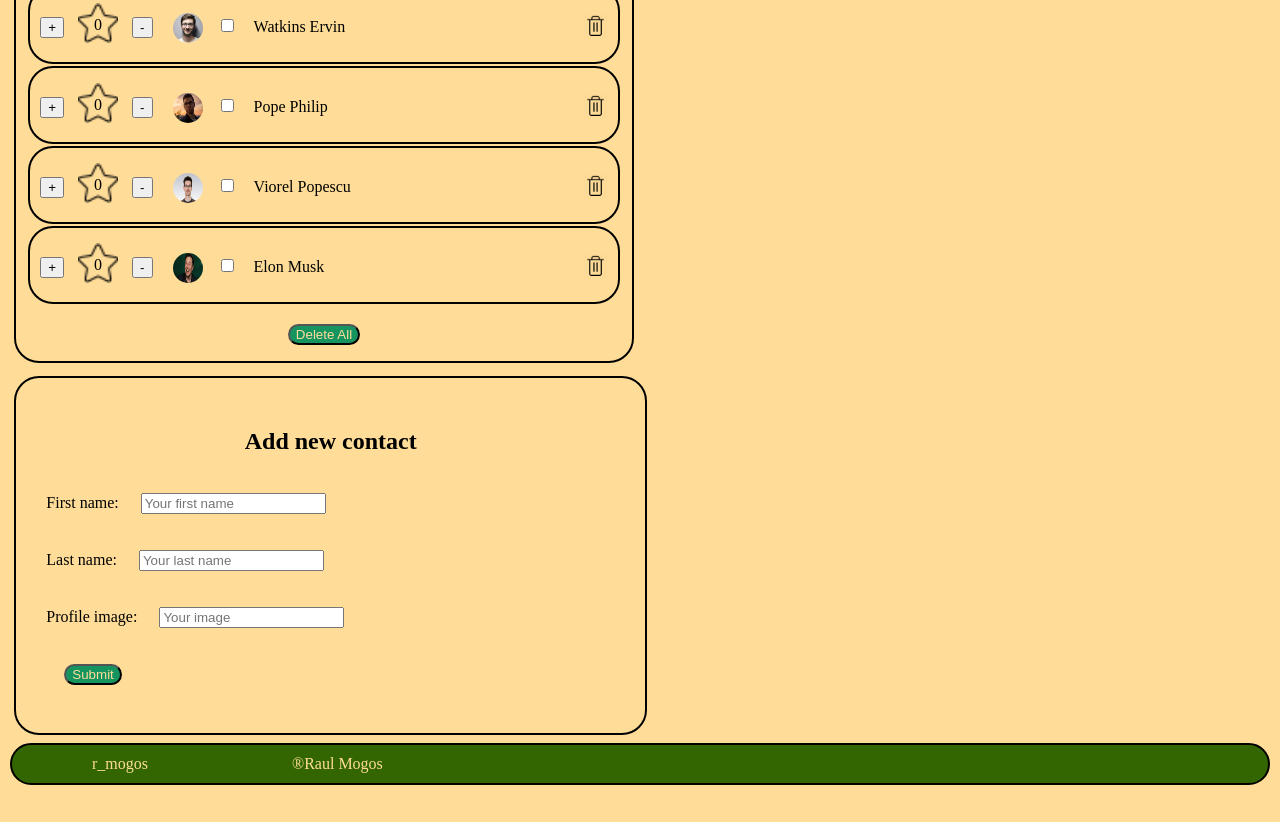
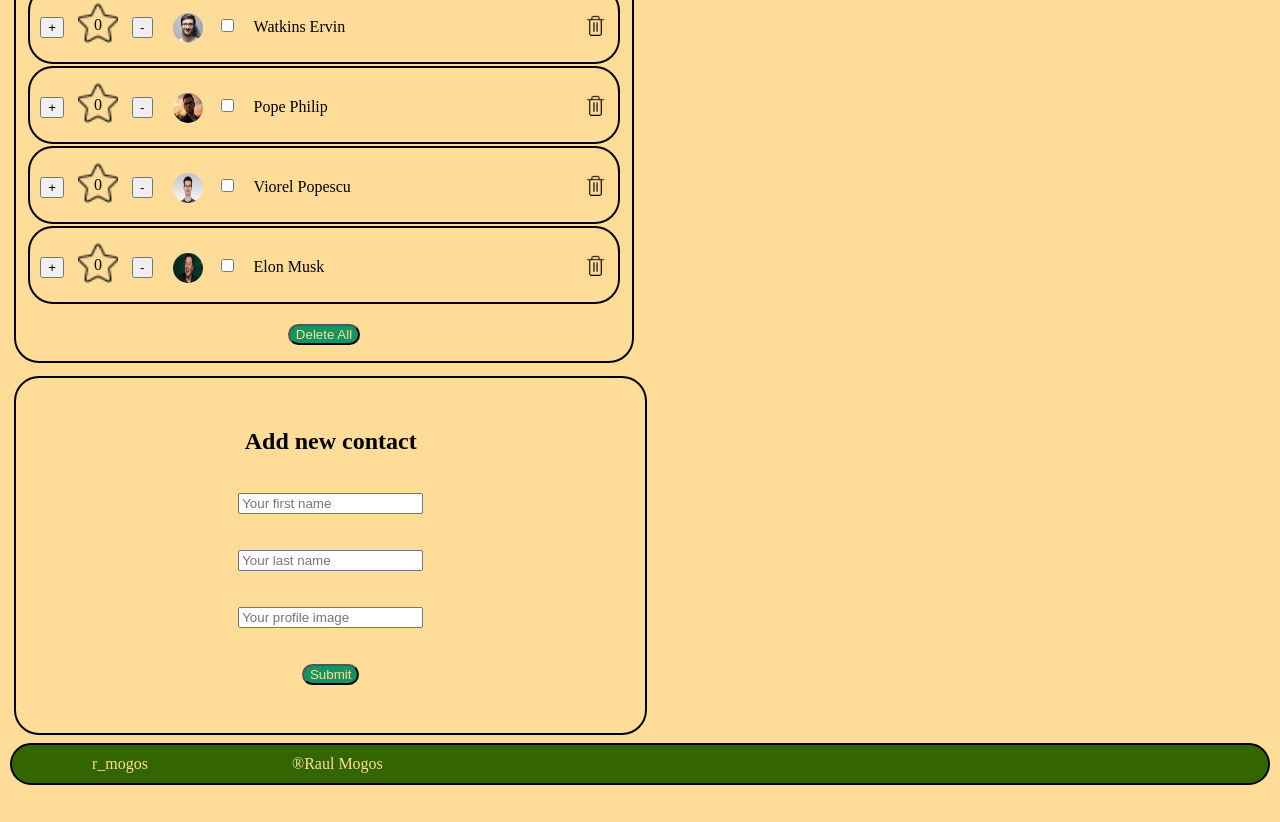
Before and after one commit to raulmogos/mini_project, a plain HTML site: page contacts/index.html in a window 1280 px wide. Shown: the part 587-1409 px from the top of the page. Drawn offline with Linux system fonts and the light colour scheme.

Commit message:
fixed other things

```diff
--- a/contacts/index.html
+++ b/contacts/index.html
@@ -157,19 +157,16 @@
         </div>
       </div>
 
-      <form class="add" >
+      <form class="add align-center" >
         <h2 class="align-center">Add new contact</h2>
-        <div class="label_input">
-          <label>First name:</label>
+        <div>
           <input name="first_name" placeholder="Your first name" maxlength="20">
         </div>
-        <div class="label_input">
-          <label>Last name:</label>
+        <div>
           <input name="last_name" placeholder="Your last name" maxlength="20">
         </div>
-        <div class="label_input">
-          <label>Profile image:</label>
-          <input type="url" name="profile_img" placeholder="Your image">
+        <div>
+          <input type="url" name="profile_img" placeholder="Your profile image">
         </div>
         <input type="submit" class="button align-center">
       </form>
--- a/contacts/style.css
+++ b/contacts/style.css
@@ -105,10 +105,6 @@ footer p {
     background-repeat: no-repeat;
 }
 
-.star {
-    position: relative;
-}
-
 .number {
     position: relative;
     text-align: center;
@@ -196,7 +192,3 @@ body {
 .type-title {
     padding: 20px 0px 10px 0px;
 }
-
-.label_input {
-    display: block;
-}
```
